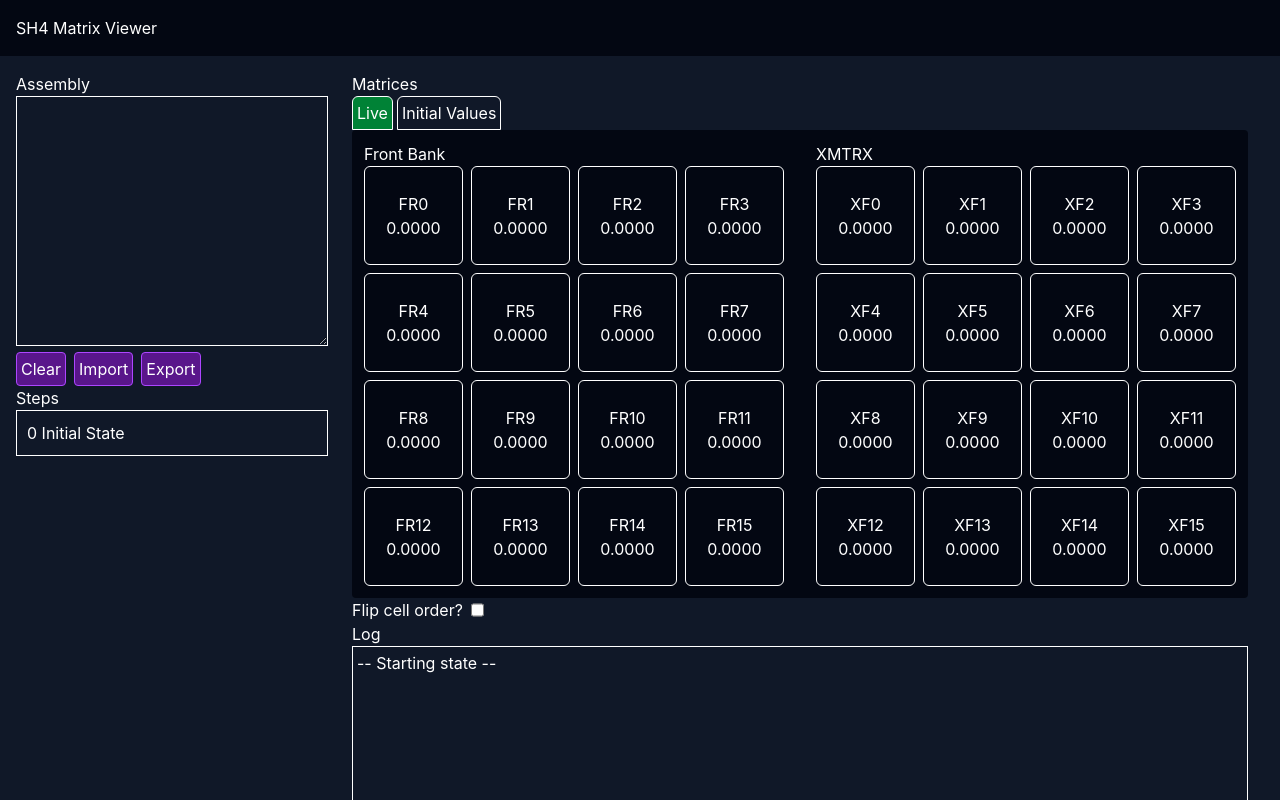
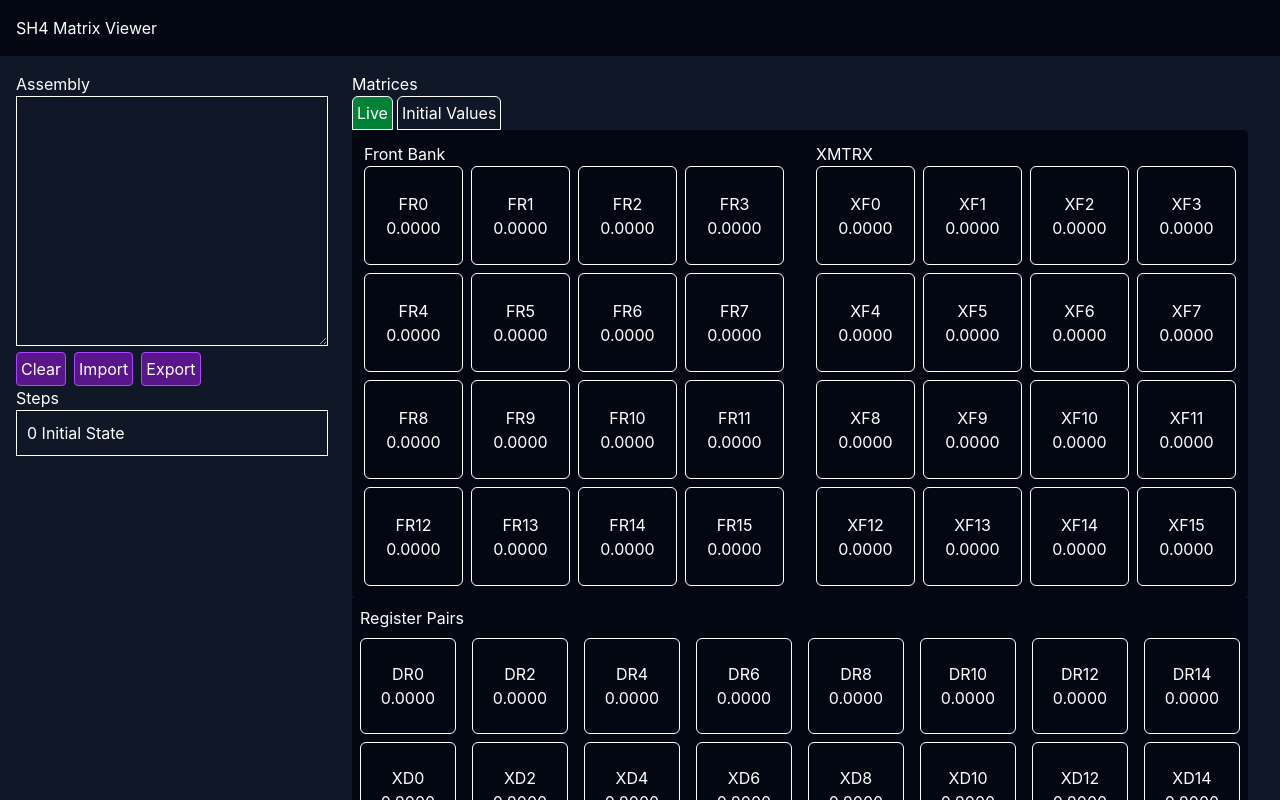
Before and after one commit to aleios/matrixviewer, a Vue app: page / in a window 1280 px wide. Shown: the top 800 px of the page. Built offline with nearby package versions, Linux system fonts and the light colour scheme.

Commit message:
Show contents of paired registers for each bank Move formatCell into helpers.ts

```diff
--- a/src/App.vue
+++ b/src/App.vue
@@ -47,6 +47,11 @@
             </TabsContent>
           </TabsFrame>
         </Tabs>
+        <div class="flex flex-col gap-2 p-2 bg-gray-950">
+          <span>Register Pairs</span>
+          <PairsGrid :bank="currentBank0" />
+          <PairsGrid :bank="currentBank1" backBank />
+        </div>
         <div class="flex gap-2">
           <span>Flip cell order?</span><input type="checkbox" v-model="flipCellOrder" />
         </div>
@@ -81,6 +86,7 @@ import { useStorage } from '@vueuse/core'
 import UIButton from "@/UIButton.vue";
 import {emptyRegisterAccess} from "@/regaccess.js";
 import {opcodes} from "@/opcodes.ts";
+import PairsGrid from "@/PairsGrid.vue";
 
 const sh4DefaultValues: SH4State = {
   bank0: matEmpty(),
--- a/src/MatrixBlock.vue
+++ b/src/MatrixBlock.vue
@@ -35,6 +35,7 @@
 import type { Matrix } from "@/types.ts";
 import { computed, ref } from "vue";
 import {matEmpty, matIdentity} from "@/matrixops.ts";
+import { formatCell } from "@/helpers.ts";
 import UIButton from "@/UIButton.vue";
 
 const props = withDefaults(defineProps<{
@@ -129,14 +130,6 @@ function onCellChange(index: number, event: Event) {
   matrix.value = updated
 }
 
-function formatCell(value: number) {
-  if(value === 0) {
-    return '0.0000'
-  }
-  const abs = Math.abs(value)
-  return (abs >= 1e6 || abs < 1e-4) ? value.toExponential(4) : value.toFixed(4);
-}
-
 function empty() {
   matrix.value = matEmpty()
 }
--- a/src/PairsGrid.vue
+++ b/src/PairsGrid.vue
@@ -1,11 +1,32 @@
 <template>
-
+  <div class="flex gap-4">
+    <div v-for="(pair, i) in pairs" :key="i" class="border text-center p-2 rounded-md flex flex-col items-center justify-center size-24">
+      <span>{{ backBank ? `XD${i*2}` : `DR${i*2}`}}</span>
+      <span>{{ formatCell(pair) }}</span>
+    </div>
+  </div>
 </template>
 
 <script setup lang="ts">
+import type { Matrix } from "@/types.ts";
+import { matEmpty } from "@/matrixops.ts";
+import { computed } from "vue";
+import { pairToDouble, formatCell } from "@/helpers.ts";
+
+const props = withDefaults(defineProps<{
+  bank?: Matrix
+  backBank?: boolean
+}>(), {
+  bank: matEmpty,
+  backBank: false
+})
+
+const pairs = computed(() => {
+  let pairs: number[] = []
+  for(let i = 0; i < props.bank.length; i += 2) {
+    pairs.push(pairToDouble(props.bank[i], props.bank[i + 1]))
+  }
+  return pairs
+})
 
 </script>
-
-<style scoped>
-
-</style>
--- a/src/helpers.ts
+++ b/src/helpers.ts
@@ -125,3 +125,11 @@ export function instructionResult(log: string, access: Partial<RegisterAccess> =
         }
     }
 }
+
+export function formatCell(value: number) {
+    if(value === 0) {
+        return '0.0000'
+    }
+    const abs = Math.abs(value)
+    return (abs >= 1e6 || abs < 1e-4) ? value.toExponential(4) : value.toFixed(4);
+}
```
